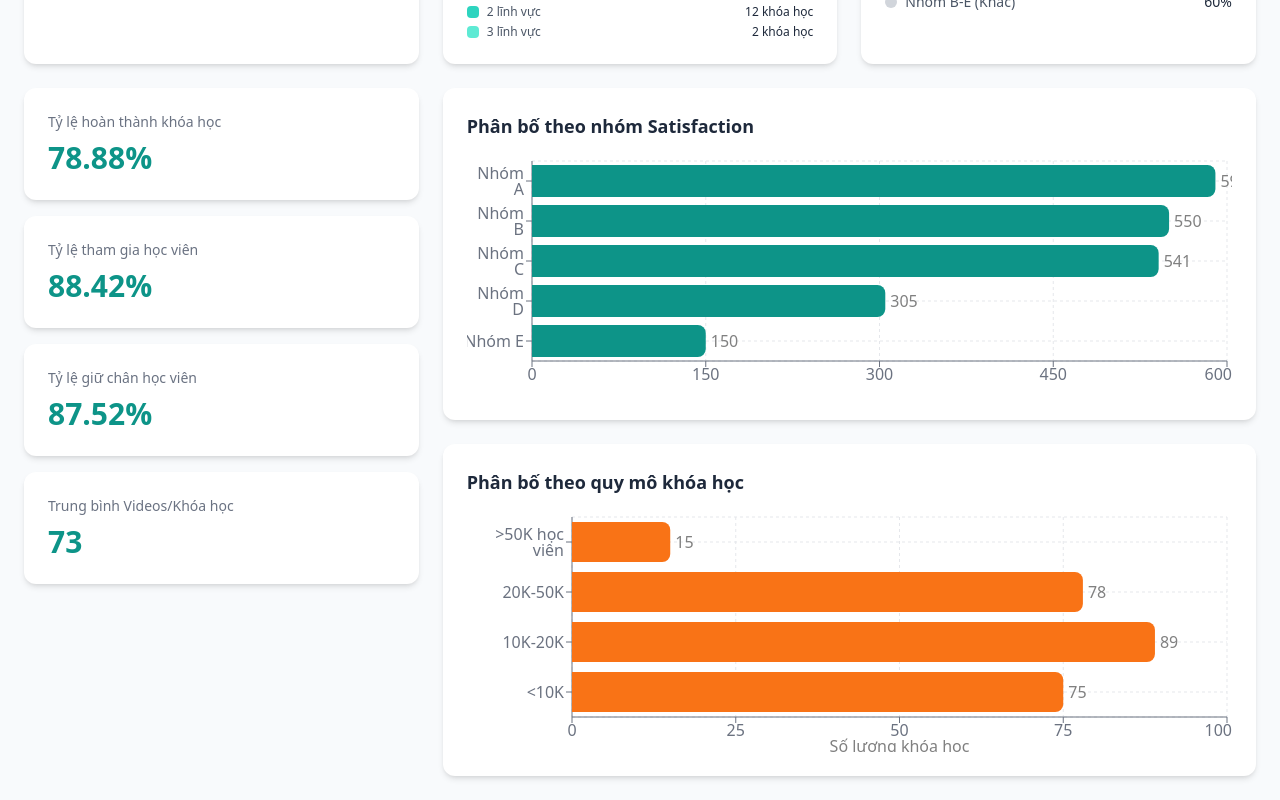
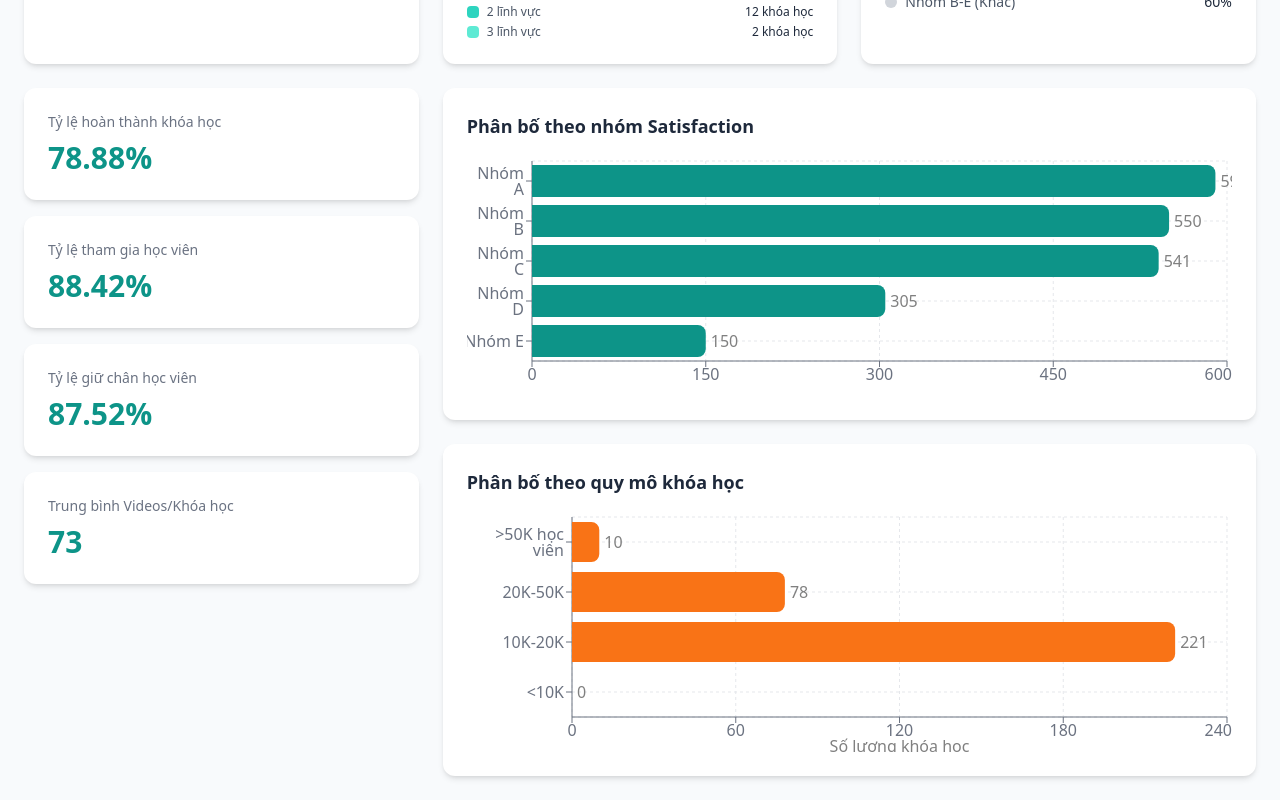
Before and after one commit to Azure06072005/DS317-Data-Mining-for-Enterprise, a Next.js app in the folder web-demo/: page /dashboard in a window 1280 px wide. Shown: the part 457-1257 px from the top of the page. Built offline with nearby package versions, Linux system fonts and the light colour scheme.

Commit message:
Update course size data with actual values from course_resource.csv
Co-authored-by: Azure06072005 <144520272+Azure06072005@users.noreply.github.com>

```diff
--- a/web-demo/app/dashboard/page.tsx
+++ b/web-demo/app/dashboard/page.tsx
@@ -62,12 +62,12 @@ const satisfactionDistributionData = [
   { group: "Nhóm E", count: 150 },
 ];
 
-// Phân bố theo quy mô khóa học (Horizontal Bar Chart)
+// Phân bố theo quy mô khóa học (Horizontal Bar Chart) - calculated from actual data
 const courseSizeData = [
-  { size: ">50K học viên", courses: 15 },
+  { size: ">50K học viên", courses: 10 },
   { size: "20K-50K", courses: 78 },
-  { size: "10K-20K", courses: 89 },
-  { size: "<10K", courses: 75 },
+  { size: "10K-20K", courses: 221 },
+  { size: "<10K", courses: 0 }, // Very few courses with <10K
 ];
 
 export default function Dashboard() {
```
